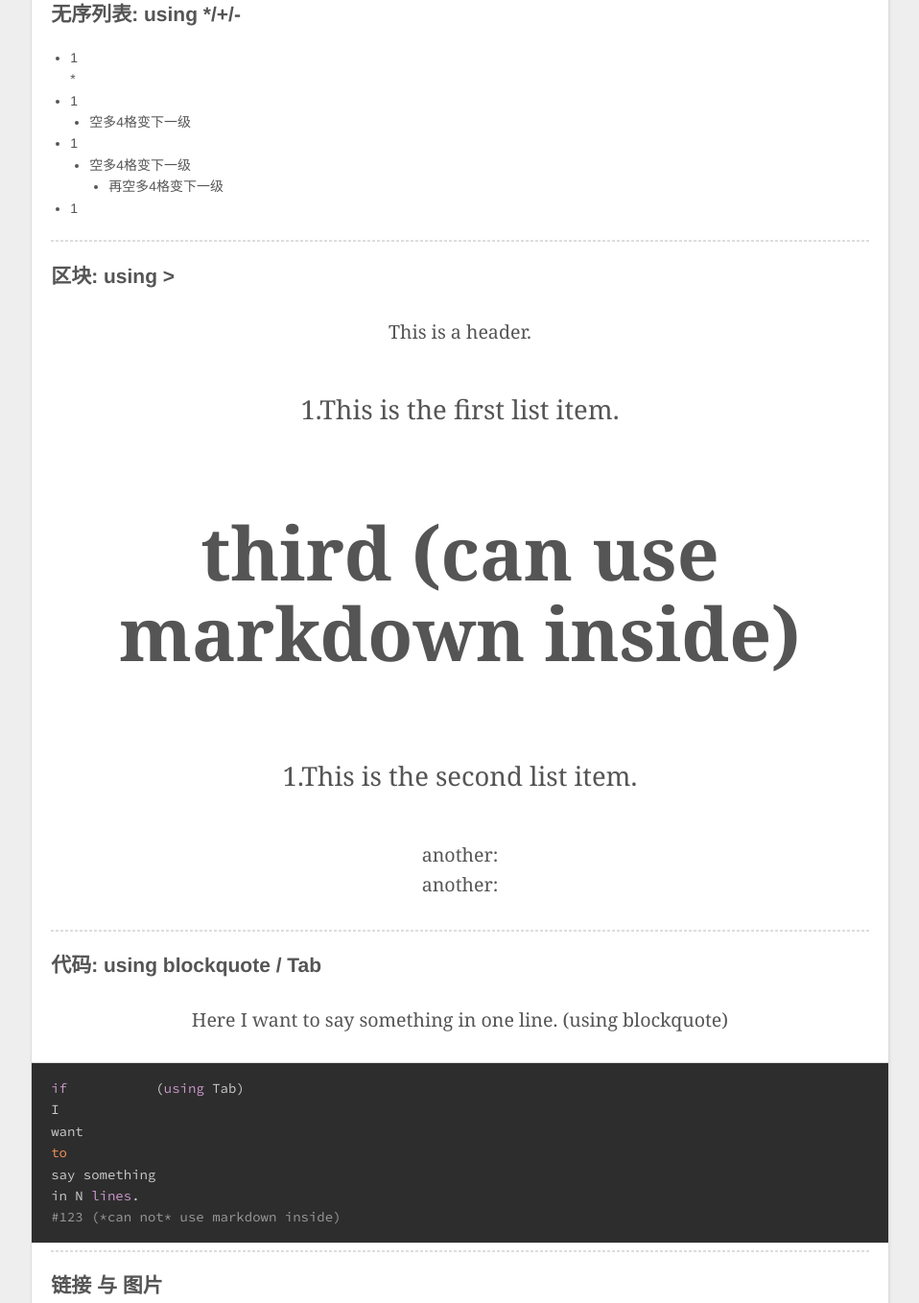
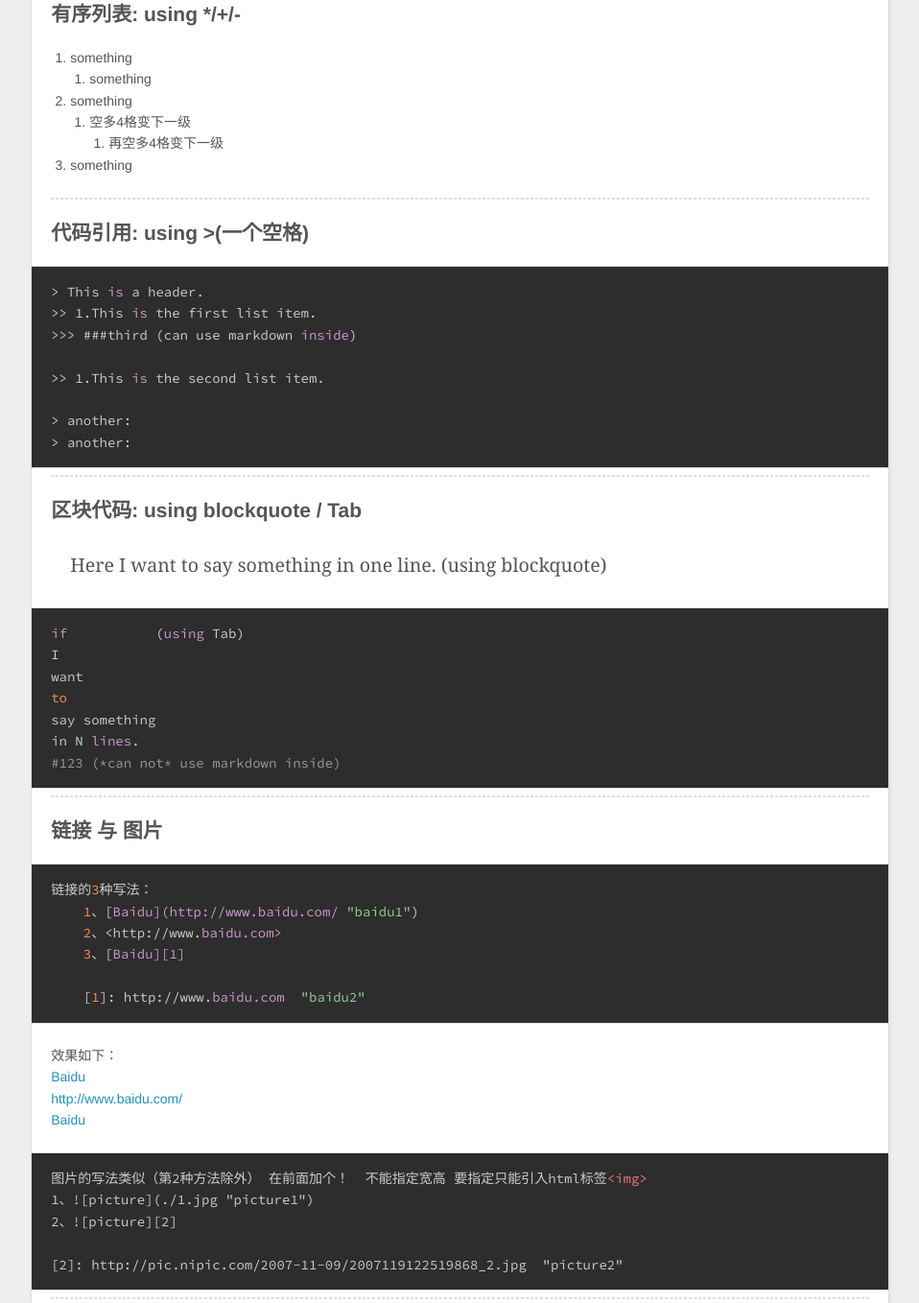
Before and after one commit to JoeLucky/JoeLucky.github.io, a plain HTML site: page 2015/07/26/markdown/index.html in a window 1280 px wide. Shown: the part 1085-2443 px from the top of the page at 96% size, without its empty margins (8-966 px from the left). Drawn offline with nearby package versions, Linux system fonts and the light colour scheme.

Commit message:
Site updated: 2015-07-26 16:04:33

```diff
--- a/2015/07/26/markdown/index.html
+++ b/2015/07/26/markdown/index.html
@@ -27,8 +27,7 @@
 换行：
     1、单一段落( &amp;lt;p&amp;gt;) 用一个空白行
     2、连续两个空格 会变成一个 &amp;">
-<meta property="og:image" content="http://yoursite.com/./1.jpg">
-<meta property="og:updated_time" content="2015-07-26T07:18:09.538Z">
+<meta property="og:updated_time" content="2015-07-26T08:02:58.374Z">
 <meta name="twitter:card" content="summary">
 <meta name="twitter:title" content="markdown">
 <meta name="twitter:description" content="date: 2015-07-26 09:19:45
@@ -88,7 +87,7 @@
         <section id="main"><article id="post-markdown" class="article article-type-post" itemscope itemprop="blogPost">
   <div class="article-meta">
     <a href="/2015/07/26/markdown/" class="article-date">
-  <time datetime="2015-07-26T07:18:09.538Z" itemprop="datePublished">2015-07-26</time>
+  <time datetime="2015-07-26T08:02:58.374Z" itemprop="datePublished">2015-07-26</time>
 </a>
 
   </div>
@@ -123,34 +122,31 @@
 </code></pre><hr>
 <h2 id="字体:_using_#_*__">字体: using # * _</h2><p>标题      using# 1~6个<br><em>斜体</em>   <em>斜体</em>     (using *word* / _word_)<br><strong>加粗</strong> <strong>加粗</strong>  (using **word** / __word__)</p>
 <hr>
-<h2 id="无序列表:_using_*/+/-">无序列表: using */+/-</h2><ul>
-<li>1<br>  * </li>
-<li>1 <ul>
-<li>空多4格变下一级</li>
-</ul>
+<h2 id="有序列表:_using_*/+/-">有序列表: using */+/-</h2><ol>
+<li>something<ol>
+<li>something</li>
+</ol>
 </li>
-<li>1<ul>
-<li>空多4格变下一级<ul>
+<li>something<ol>
+<li>空多4格变下一级<ol>
 <li>再空多4格变下一级</li>
-</ul>
+</ol>
 </li>
-</ul>
+</ol>
 </li>
-<li>1</li>
-</ul>
+<li>something</li>
+</ol>
 <hr>
-<h2 id="区块:_using_&gt;">区块: using &gt;</h2><blockquote>
-<p>This is a header.</p>
-<blockquote>
-<p>1.This is the first list item. </p>
-<blockquote>
-<h1 id="third_(can_use_markdown_inside)">third (can use markdown inside)</h1></blockquote>
-<p>1.This is the second list item.</p>
-</blockquote>
-<p>another:<br>another:</p>
-</blockquote>
-<hr>
-<h2 id="代码:_using_blockquote_/_Tab">代码: using blockquote / Tab</h2><blockquote>Here I want to say something in one line. (using blockquote)</blockquote>
+<h2 id="代码引用:_using_&gt;(一个空格)">代码引用: using &gt;(一个空格)</h2><pre><code>&gt; This <span class="keyword">is</span> a header.
+&gt;&gt; 1.This <span class="keyword">is</span> the first list item.
+&gt;&gt;&gt; ###third (can use markdown <span class="keyword">inside</span>)
+
+&gt;&gt; 1.This <span class="keyword">is</span> the second list item.
+
+&gt; another:
+&gt; another:
+</code></pre><hr>
+<h2 id="区块代码:_using_blockquote_/_Tab">区块代码: using blockquote / Tab</h2><blockquote style="text-align:left">Here I want to say something in one line. (using blockquote)</blockquote>
 
 <pre><code><span class="keyword">if</span>           (<span class="keyword">using</span> Tab)
 I
@@ -165,23 +161,19 @@ say something
     <span class="number">2</span>、&lt;http://www.<span class="keyword">baidu.com&gt; </span>
     <span class="number">3</span>、[<span class="keyword">Baidu][1] </span>
 
-     [<span class="number">1</span>]: http://www.<span class="keyword">baidu.com </span> <span class="string">"baidu2"</span>
-</code></pre><p>  效果如下：</p>
-<blockquote>
-<p><a href="http://www.baidu.com/" title="baidu1" target="_blank" rel="external">Baidu</a><br><a href="http://www.baidu.com/" target="_blank" rel="external">http://www.baidu.com/</a><br><a href="http://www.baidu.com" title="baidu2" target="_blank" rel="external">Baidu</a>  </p>
-</blockquote>
-<pre><code>图片的写法类似（第2种方法除外） 在前面加个！  不能指定宽高 必须指定只能引入html标签<span class="xml"><span class="tag">&lt;<span class="title">img</span>&gt;</span></span>
-1、![<span class="link_label">picture</span>](<span class="link_url">http://www.baidu.com/ "picture1"</span>)
-2、[<span class="link_label">picture</span>][<span class="link_reference">2</span>]
-</code></pre><blockquote>
-<p><img width="200" height="200" src="./1.jpg">   </p>
-</blockquote>
-<hr>
+    [<span class="number">1</span>]: http://www.<span class="keyword">baidu.com </span> <span class="string">"baidu2"</span>
+</code></pre><p>  效果如下：<br><a href="http://www.baidu.com/" title="baidu1" target="_blank" rel="external">Baidu</a><br><a href="http://www.baidu.com/" target="_blank" rel="external">http://www.baidu.com/</a><br><a href="http://www.baidu.com" title="baidu2" target="_blank" rel="external">Baidu</a>  </p>
+<pre><code>图片的写法类似（第2种方法除外） 在前面加个！  不能指定宽高 要指定只能引入html标签<span class="xml"><span class="tag">&lt;<span class="title">img</span>&gt;</span></span>
+1、![<span class="link_label">picture</span>](<span class="link_url">./1.jpg "picture1"</span>)
+2、![<span class="link_label">picture</span>][<span class="link_reference">2</span>]
+
+[<span class="link_reference">2</span>]:<span class="link_url"> http://pic.nipic.com/2007-11-09/2007119122519868_2.jpg  "picture2" </span>
+</code></pre><hr>
 
 
     </div>
     <footer class="article-footer">
-      <a data-url="http://yoursite.com/2015/07/26/markdown/" data-id="cick5nf4600002ekymk0c0nme" class="article-share-link">Share</a>
+      <a data-url="http://yoursite.com/2015/07/26/markdown/" data-id="cick5uoik00009fkyp4va7fg8" class="article-share-link">Share</a>
 
 
     </footer>
```
Also changed, not shown: archives/2015/07/index.html (+1 -1 lines), archives/2015/index.html (+1 -1 lines), archives/index.html (+1 -1 lines), index.html (+30 -37 lines).
